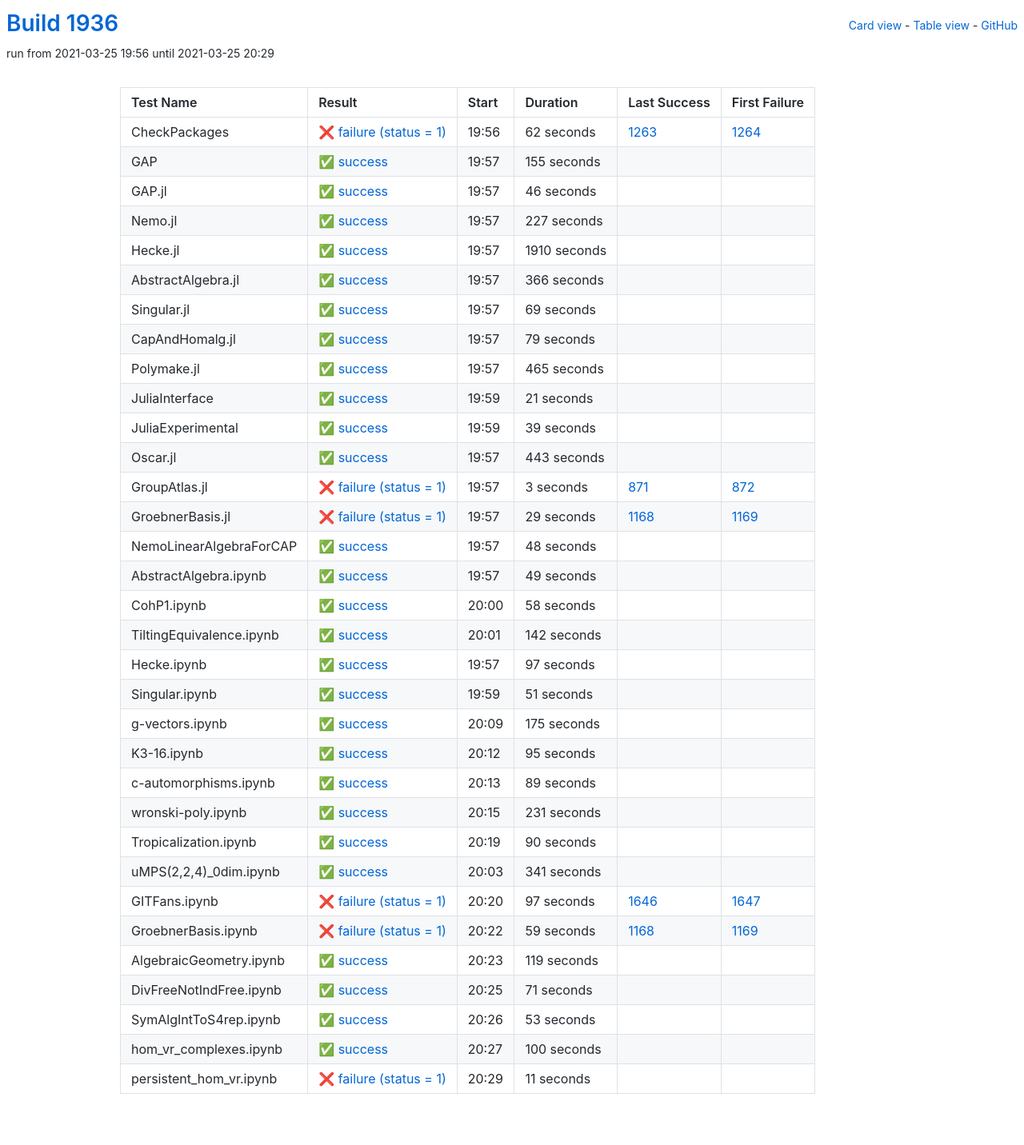
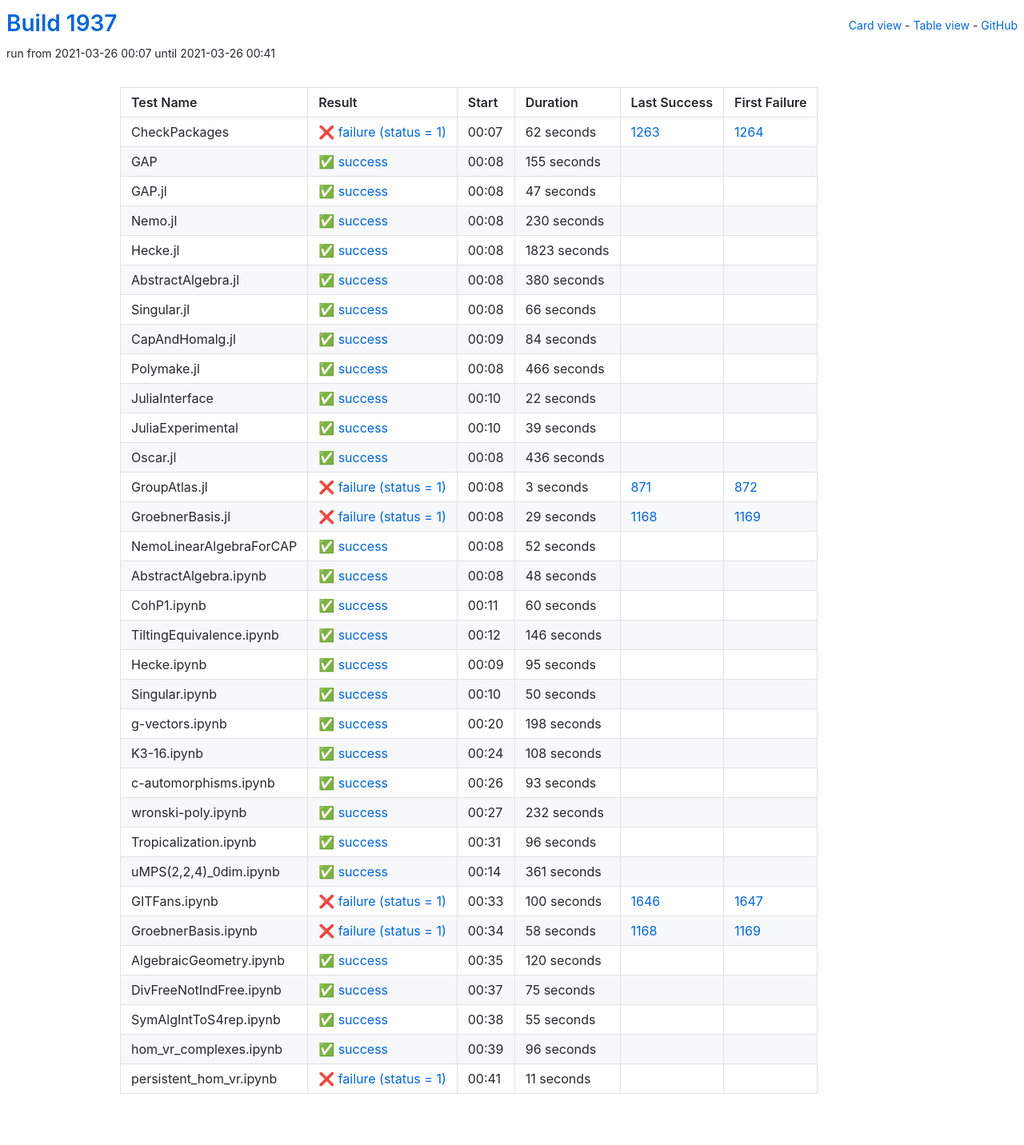
Before and after one commit to oscar-system/oscar-ci-status-stable, a Jekyll site: the page built from table.html, in a window 1280 px wide. Shown: the whole page at 80% size. Built offline with Jekyll 4.4.1, drawn with Linux system fonts in a browser that asks for light colours.

Commit message:
Build #1937

```diff
--- a/_data/ci.yml
+++ b/_data/ci.yml
@@ -1,6 +1,6 @@
 ---
-build: 1936
-build_url: https://oscarci.mathematik.uni-kl.de/job/oscar-stable/1936/
+build: 1937
+build_url: https://oscarci.mathematik.uni-kl.de/job/oscar-stable/1937/
 job: oscar-stable
 organization: oscar-system
 repo: oscar-ci-status-stable
@@ -8,8 +8,8 @@ repourl: https://github.com/oscar-system/oscar-ci-status-stable
 tests:
 - name: CheckPackages
   id: checkpackages
-  log: https://oscarci.mathematik.uni-kl.de/job/oscar-stable/1936/artifact/logs/build-1936/CheckPackages.log
-  start: 2021-03-25 19:56
+  log: https://oscarci.mathematik.uni-kl.de/job/oscar-stable/1937/artifact/logs/build-1937/CheckPackages.log
+  start: 2021-03-26 00:07
   success: false
   exitcode: 1
   status: failure
@@ -20,8 +20,8 @@ tests:
   first_failure_url: https://oscarci.mathematik.uni-kl.de/job/oscar-stable/1264/
 - name: GAP
   id: gap
-  log: https://oscarci.mathematik.uni-kl.de/job/oscar-stable/1936/artifact/logs/build-1936/GAP.log
-  start: 2021-03-25 19:57
+  log: https://oscarci.mathematik.uni-kl.de/job/oscar-stable/1937/artifact/logs/build-1937/GAP.log
+  start: 2021-03-26 00:08
   success: true
   exitcode: 0
   status: success
@@ -32,104 +32,104 @@ tests:
   first_failure_url:
 - name: GAP.jl
   id: gap-jl
-  log: https://oscarci.mathematik.uni-kl.de/job/oscar-stable/1936/artifact/logs/build-1936/GAP.jl.log
-  start: 2021-03-25 19:57
+  log: https://oscarci.mathematik.uni-kl.de/job/oscar-stable/1937/artifact/logs/build-1937/GAP.jl.log
+  start: 2021-03-26 00:08
   success: true
   exitcode: 0
   status: success
-  duration: 46
+  duration: 47
   last_success: false
   last_success_url:
   first_failure: false
   first_failure_url:
 - name: Nemo.jl
   id: nemo-jl
-  log: https://oscarci.mathematik.uni-kl.de/job/oscar-stable/1936/artifact/logs/build-1936/Nemo.jl.log
-  start: 2021-03-25 19:57
+  log: https://oscarci.mathematik.uni-kl.de/job/oscar-stable/1937/artifact/logs/build-1937/Nemo.jl.log
+  start: 2021-03-26 00:08
   success: true
   exitcode: 0
   status: success
-  duration: 227
+  duration: 230
   last_success: false
   last_success_url:
   first_failure: false
   first_failure_url:
 - name: Hecke.jl
   id: hecke-jl
-  log: https://oscarci.mathematik.uni-kl.de/job/oscar-stable/1936/artifact/logs/build-1936/Hecke.jl.log
-  start: 2021-03-25 19:57
+  log: https://oscarci.mathematik.uni-kl.de/job/oscar-stable/1937/artifact/logs/build-1937/Hecke.jl.log
+  start: 2021-03-26 00:08
   success: true
   exitcode: 0
   status: success
-  duration: 1910
+  duration: 1823
   last_success: false
   last_success_url:
   first_failure: false
   first_failure_url:
 - name: AbstractAlgebra.jl
   id: abstractalgebra-jl
-  log: https://oscarci.mathematik.uni-kl.de/job/oscar-stable/1936/artifact/logs/build-1936/AbstractAlgebra.jl.log
-  start: 2021-03-25 19:57
+  log: https://oscarci.mathematik.uni-kl.de/job/oscar-stable/1937/artifact/logs/build-1937/AbstractAlgebra.jl.log
+  start: 2021-03-26 00:08
   success: true
   exitcode: 0
   status: success
-  duration: 366
+  duration: 380
   last_success: false
   last_success_url:
   first_failure: false
   first_failure_url:
 - name: Singular.jl
   id: singular-jl
-  log: https://oscarci.mathematik.uni-kl.de/job/oscar-stable/1936/artifact/logs/build-1936/Singular.jl.log
-  start: 2021-03-25 19:57
+  log: https://oscarci.mathematik.uni-kl.de/job/oscar-stable/1937/artifact/logs/build-1937/Singular.jl.log
+  start: 2021-03-26 00:08
   success: true
   exitcode: 0
   status: success
-  duration: 69
+  duration: 66
   last_success: false
   last_success_url:
   first_failure: false
   first_failure_url:
 - name: CapAndHomalg.jl
   id: capandhomalg-jl
-  log: https://oscarci.mathematik.uni-kl.de/job/oscar-stable/1936/artifact/logs/build-1936/CapAndHomalg.jl.log
-  start: 2021-03-25 19:57
+  log: https://oscarci.mathematik.uni-kl.de/job/oscar-stable/1937/artifact/logs/build-1937/CapAndHomalg.jl.log
+  start: 2021-03-26 00:09
   success: true
   exitcode: 0
   status: success
-  duration: 79
+  duration: 84
   last_success: false
   last_success_url:
   first_failure: false
   first_failure_url:
 - name: Polymake.jl
   id: polymake-jl
-  log: https://oscarci.mathematik.uni-kl.de/job/oscar-stable/1936/artifact/logs/build-1936/Polymake.jl.log
-  start: 2021-03-25 19:57
+  log: https://oscarci.mathematik.uni-kl.de/job/oscar-stable/1937/artifact/logs/build-1937/Polymake.jl.log
+  start: 2021-03-26 00:08
   success: true
   exitcode: 0
   status: success
-  duration: 465
+  duration: 466
   last_success: false
   last_success_url:
   first_failure: false
   first_failure_url:
 - name: JuliaInterface
   id: juliainterface
-  log: https://oscarci.mathematik.uni-kl.de/job/oscar-stable/1936/artifact/logs/build-1936/JuliaInterface.log
-  start: 2021-03-25 19:59
+  log: https://oscarci.mathematik.uni-kl.de/job/oscar-stable/1937/artifact/logs/build-1937/JuliaInterface.log
+  start: 2021-03-26 00:10
   success: true
   exitcode: 0
   status: success
-  duration: 21
+  duration: 22
   last_success: false
   last_success_url:
   first_failure: false
   first_failure_url:
 - name: JuliaExperimental
   id: juliaexperimental
-  log: https://oscarci.mathematik.uni-kl.de/job/oscar-stable/1936/artifact/logs/build-1936/JuliaExperimental.log
-  start: 2021-03-25 19:59
+  log: https://oscarci.mathematik.uni-kl.de/job/oscar-stable/1937/artifact/logs/build-1937/JuliaExperimental.log
+  start: 2021-03-26 00:10
   success: true
   exitcode: 0
   status: success
@@ -140,20 +140,20 @@ tests:
   first_failure_url:
 - name: Oscar.jl
   id: oscar-jl
-  log: https://oscarci.mathematik.uni-kl.de/job/oscar-stable/1936/artifact/logs/build-1936/Oscar.jl.log
-  start: 2021-03-25 19:57
+  log: https://oscarci.mathematik.uni-kl.de/job/oscar-stable/1937/artifact/logs/build-1937/Oscar.jl.log
+  start: 2021-03-26 00:08
   success: true
   exitcode: 0
   status: success
-  duration: 443
+  duration: 436
   last_success: false
   last_success_url:
   first_failure: false
   first_failure_url:
 - name: GroupAtlas.jl
   id: groupatlas-jl
-  log: https://oscarci.mathematik.uni-kl.de/job/oscar-stable/1936/artifact/logs/build-1936/GroupAtlas.jl.log
-  start: 2021-03-25 19:57
+  log: https://oscarci.mathematik.uni-kl.de/job/oscar-stable/1937/artifact/logs/build-1937/GroupAtlas.jl.log
+  start: 2021-03-26 00:08
   success: false
   exitcode: 1
   status: failure
@@ -164,8 +164,8 @@ tests:
   first_failure_url: https://oscarci.mathematik.uni-kl.de/job/oscar-stable/872/
 - name: GroebnerBasis.jl
   id: groebnerbasis-jl
-  log: https://oscarci.mathematik.uni-kl.de/job/oscar-stable/1936/artifact/logs/build-1936/GroebnerBasis.jl.log
-  start: 2021-03-25 19:57
+  log: https://oscarci.mathematik.uni-kl.de/job/oscar-stable/1937/artifact/logs/build-1937/GroebnerBasis.jl.log
+  start: 2021-03-26 00:08
   success: false
   exitcode: 1
   status: failure
@@ -176,8 +176,20 @@ tests:
   first_failure_url: https://oscarci.mathematik.uni-kl.de/job/oscar-stable/1169/
 - name: NemoLinearAlgebraForCAP
   id: nemolinearalgebraforcap
-  log: https://oscarci.mathematik.uni-kl.de/job/oscar-stable/1936/artifact/logs/build-1936/NemoLinearAlgebraForCAP.log
-  start: 2021-03-25 19:57
+  log: https://oscarci.mathematik.uni-kl.de/job/oscar-stable/1937/artifact/logs/build-1937/NemoLinearAlgebraForCAP.log
+  start: 2021-03-26 00:08
+  success: true
+  exitcode: 0
+  status: success
+  duration: 52
+  last_success: false
+  last_success_url:
+  first_failure: false
+  first_failure_url:
+- name: AbstractAlgebra.ipynb
+  id: abstractalgebra-ipynb
+  log: https://oscarci.mathematik.uni-kl.de/job/oscar-stable/1937/artifact/logs/build-1937/AbstractAlgebra.ipynb.log
+  start: 2021-03-26 00:08
   success: true
   exitcode: 0
   status: success
@@ -186,82 +198,34 @@ tests:
   last_success_url:
   first_failure: false
   first_failure_url:
-- name: AbstractAlgebra.ipynb
-  id: abstractalgebra-ipynb
-  log: https://oscarci.mathematik.uni-kl.de/job/oscar-stable/1936/artifact/logs/build-1936/AbstractAlgebra.ipynb.log
-  start: 2021-03-25 19:57
+- name: CohP1.ipynb
+  id: cohp1-ipynb
+  log: https://oscarci.mathematik.uni-kl.de/job/oscar-stable/1937/artifact/logs/build-1937/CohP1.ipynb.log
+  start: 2021-03-26 00:11
   success: true
   exitcode: 0
   status: success
-  duration: 49
-  last_success: false
-  last_success_url:
-  first_failure: false
-  first_failure_url:
-- name: CohP1.ipynb
-  id: cohp1-ipynb
-  log: https://oscarci.mathematik.uni-kl.de/job/oscar-stable/1936/artifact/logs/build-1936/CohP1.ipynb.log
-  start: 2021-03-25 20:00
-  success: true
-  exitcode: 0
-  status: success
-  duration: 58
+  duration: 60
   last_success: false
   last_success_url:
   first_failure: false
   first_failure_url:
 - name: TiltingEquivalence.ipynb
   id: tiltingequivalence-ipynb
-  log: https://oscarci.mathematik.uni-kl.de/job/oscar-stable/1936/artifact/logs/build-1936/TiltingEquivalence.ipynb.log
-  start: 2021-03-25 20:01
+  log: https://oscarci.mathematik.uni-kl.de/job/oscar-stable/1937/artifact/logs/build-1937/TiltingEquivalence.ipynb.log
+  start: 2021-03-26 00:12
   success: true
   exitcode: 0
   status: success
-  duration: 142
+  duration: 146
   last_success: false
   last_success_url:
   first_failure: false
   first_failure_url:
 - name: Hecke.ipynb
   id: hecke-ipynb
-  log: https://oscarci.mathematik.uni-kl.de/job/oscar-stable/1936/artifact/logs/build-1936/Hecke.ipynb.log
-  start: 2021-03-25 19:57
-  success: true
-  exitcode: 0
-  status: success
-  duration: 97
-  last_success: false
-  last_success_url:
-  first_failure: false
-  first_failure_url:
-- name: Singular.ipynb
-  id: singular-ipynb
-  log: https://oscarci.mathematik.uni-kl.de/job/oscar-stable/1936/artifact/logs/build-1936/Singular.ipynb.log
-  start: 2021-03-25 19:59
-  success: true
-  exitcode: 0
-  status: success
-  duration: 51
-  last_success: false
-  last_success_url:
-  first_failure: false
-  first_failure_url:
-- name: g-vectors.ipynb
-  id: g-vectors-ipynb
-  log: https://oscarci.mathematik.uni-kl.de/job/oscar-stable/1936/artifact/logs/build-1936/g-vectors.ipynb.log
-  start: 2021-03-25 20:09
-  success: true
-  exitcode: 0
-  status: success
-  duration: 175
-  last_success: false
-  last_success_url:
-  first_failure: false
-  first_failure_url:
-- name: K3-16.ipynb
-  id: k3-16-ipynb
-  log: https://oscarci.mathematik.uni-kl.de/job/oscar-stable/1936/artifact/logs/build-1936/K3-16.ipynb.log
-  start: 2021-03-25 20:12
+  log: https://oscarci.mathematik.uni-kl.de/job/oscar-stable/1937/artifact/logs/build-1937/Hecke.ipynb.log
+  start: 2021-03-26 00:09
   success: true
   exitcode: 0
   status: success
@@ -270,130 +234,166 @@ tests:
   last_success_url:
   first_failure: false
   first_failure_url:
-- name: c-automorphisms.ipynb
-  id: c-automorphisms-ipynb
-  log: https://oscarci.mathematik.uni-kl.de/job/oscar-stable/1936/artifact/logs/build-1936/c-automorphisms.ipynb.log
-  start: 2021-03-25 20:13
+- name: Singular.ipynb
+  id: singular-ipynb
+  log: https://oscarci.mathematik.uni-kl.de/job/oscar-stable/1937/artifact/logs/build-1937/Singular.ipynb.log
+  start: 2021-03-26 00:10
   success: true
   exitcode: 0
   status: success
-  duration: 89
+  duration: 50
+  last_success: false
+  last_success_url:
+  first_failure: false
+  first_failure_url:
+- name: g-vectors.ipynb
+  id: g-vectors-ipynb
+  log: https://oscarci.mathematik.uni-kl.de/job/oscar-stable/1937/artifact/logs/build-1937/g-vectors.ipynb.log
+  start: 2021-03-26 00:20
+  success: true
+  exitcode: 0
+  status: success
+  duration: 198
+  last_success: false
+  last_success_url:
+  first_failure: false
+  first_failure_url:
+- name: K3-16.ipynb
+  id: k3-16-ipynb
+  log: https://oscarci.mathematik.uni-kl.de/job/oscar-stable/1937/artifact/logs/build-1937/K3-16.ipynb.log
+  start: 2021-03-26 00:24
+  success: true
+  exitcode: 0
+  status: success
+  duration: 108
+  last_success: false
+  last_success_url:
+  first_failure: false
+  first_failure_url:
+- name: c-automorphisms.ipynb
+  id: c-automorphisms-ipynb
+  log: https://oscarci.mathematik.uni-kl.de/job/oscar-stable/1937/artifact/logs/build-1937/c-automorphisms.ipynb.log
+  start: 2021-03-26 00:26
+  success: true
+  exitcode: 0
+  status: success
+  duration: 93
   last_success: false
   last_success_url:
   first_failure: false
   first_failure_url:
 - name: wronski-poly.ipynb
   id: wronski-poly-ipynb
-  log: https://oscarci.mathematik.uni-kl.de/job/oscar-stable/1936/artifact/logs/build-1936/wronski-poly.ipynb.log
-  start: 2021-03-25 20:15
+  log: https://oscarci.mathematik.uni-kl.de/job/oscar-stable/1937/artifact/logs/build-1937/wronski-poly.ipynb.log
+  start: 2021-03-26 00:27
   success: true
   exitcode: 0
   status: success
-  duration: 231
+  duration: 232
   last_success: false
   last_success_url:
   first_failure: false
   first_failure_url:
 - name: Tropicalization.ipynb
   id: tropicalization-ipynb
-  log: https://oscarci.mathematik.uni-kl.de/job/oscar-stable/1936/artifact/logs/build-1936/Tropicalization.ipynb.log
-  start: 2021-03-25 20:19
+  log: https://oscarci.mathematik.uni-kl.de/job/oscar-stable/1937/artifact/logs/build-1937/Tropicalization.ipynb.log
+  start: 2021-03-26 00:31
   success: true
   exitcode: 0
   status: success
-  duration: 90
+  duration: 96
   last_success: false
   last_success_url:
   first_failure: false
   first_failure_url:
 - name: uMPS(2,2,4)_0dim.ipynb
   id: umps-2-2-4-0dim-ipynb
-  log: https://oscarci.mathematik.uni-kl.de/job/oscar-stable/1936/artifact/logs/build-1936/uMPS-2-2-4-_0dim.ipynb.log
-  start: 2021-03-25 20:03
+  log: https://oscarci.mathematik.uni-kl.de/job/oscar-stable/1937/artifact/logs/build-1937/uMPS-2-2-4-_0dim.ipynb.log
+  start: 2021-03-26 00:14
   success: true
   exitcode: 0
   status: success
-  duration: 341
+  duration: 361
   last_success: false
   last_success_url:
   first_failure: false
   first_failure_url:
 - name: GITFans.ipynb
   id: gitfans-ipynb
-  log: https://oscarci.mathematik.uni-kl.de/job/oscar-stable/1936/artifact/logs/build-1936/GITFans.ipynb.log
-  start: 2021-03-25 20:20
+  log: https://oscarci.mathematik.uni-kl.de/job/oscar-stable/1937/artifact/logs/build-1937/GITFans.ipynb.log
+  start: 2021-03-26 00:33
   success: false
   exitcode: 1
   status: failure
-  duration: 97
+  duration: 100
   last_success: 1646
   last_success_url: https://oscarci.mathematik.uni-kl.de/job/oscar-stable/1646/
   first_failure: 1647
   first_failure_url: https://oscarci.mathematik.uni-kl.de/job/oscar-stable/1647/
 - name: GroebnerBasis.ipynb
   id: groebnerbasis-ipynb
-  log: https://oscarci.mathematik.uni-kl.de/job/oscar-stable/1936/artifact/logs/build-1936/GroebnerBasis.ipynb.log
-  start: 2021-03-25 20:22
+  log: https://oscarci.mathematik.uni-kl.de/job/oscar-stable/1937/artifact/logs/build-1937/GroebnerBasis.ipynb.log
+  start: 2021-03-26 00:34
   success: false
   exitcode: 1
   status: failure
-  duration: 59
+  duration: 58
   last_success: 1168
   last_success_url: https://oscarci.mathematik.uni-kl.de/job/oscar-stable/1168/
   first_failure: 1169
   first_failure_url: https://oscarci.mathematik.uni-kl.de/job/oscar-stable/1169/
 - name: AlgebraicGeometry.ipynb
   id: algebraicgeometry-ipynb
-  log: https://oscarci.mathematik.uni-kl.de/job/oscar-stable/1936/artifact/logs/build-1936/AlgebraicGeometry.ipynb.log
-  start: 2021-03-25 20:23
+  log: https://oscarci.mathematik.uni-kl.de/job/oscar-stable/1937/artifact/logs/build-1937/AlgebraicGeometry.ipynb.log
+  start: 2021-03-26 00:35
   success: true
   exitcode: 0
   status: success
-  duration: 119
+  duration: 120
   last_success: false
   last_success_url:
   first_failure: false
   first_failure_url:
 - name: DivFreeNotIndFree.ipynb
   id: divfreenotindfree-ipynb
-  log: https://oscarci.mathematik.uni-kl.de/job/oscar-stable/1936/artifact/logs/build-1936/DivFreeNotIndFree.ipynb.log
-  start: 2021-03-25 20:25
+  log: https://oscarci.mathematik.uni-kl.de/job/oscar-stable/1937/artifact/logs/build-1937/DivFreeNotIndFree.ipynb.log
+  start: 2021-03-26 00:37
   success: true
   exitcode: 0
   status: success
-  duration: 71
+  duration: 75
   last_success: false
   last_success_url:
   first_failure: false
   first_failure_url:
 - name: SymAlgIntToS4rep.ipynb
   id: symalginttos4rep-ipynb
-  log: https://oscarci.mathematik.uni-kl.de/job/oscar-stable/1936/artifact/logs/build-1936/SymAlgIntToS4rep.ipynb.log
-  start: 2021-03-25 20:26
+  log: https://oscarci.mathematik.uni-kl.de/job/oscar-stable/1937/artifact/logs/build-1937/SymAlgIntToS4rep.ipynb.log
+  start: 2021-03-26 00:38
   success: true
   exitcode: 0
   status: success
-  duration: 53
+  duration: 55
   last_success: false
   last_success_url:
   first_failure: false
   first_failure_url:
 - name: hom_vr_complexes.ipynb
   id: hom-vr-complexes-ipynb
-  log: https://oscarci.mathematik.uni-kl.de/job/oscar-stable/1936/artifact/logs/build-1936/hom_vr_complexes.ipynb.log
-  start: 2021-03-25 20:27
+  log: https://oscarci.mathematik.uni-kl.de/job/oscar-stable/1937/artifact/logs/build-1937/hom_vr_complexes.ipynb.log
+  start: 2021-03-26 00:39
   success: true
   exitcode: 0
   status: success
-  duration: 100
+  duration: 96
   last_success: false
   last_success_url:
   first_failure: false
   first_failure_url:
 - name: persistent_hom_vr.ipynb
   id: persistent-hom-vr-ipynb
-  log: https://oscarci.mathematik.uni-kl.de/job/oscar-stable/1936/artifact/logs/build-1936/persistent_hom_vr.ipynb.log
-  start: 2021-03-25 20:29
+  log: https://oscarci.mathematik.uni-kl.de/job/oscar-stable/1937/artifact/logs/build-1937/persistent_hom_vr.ipynb.log
+  start: 2021-03-26 00:41
   success: false
   exitcode: 1
   status: failure
```
Also changed, not shown: README.md.
